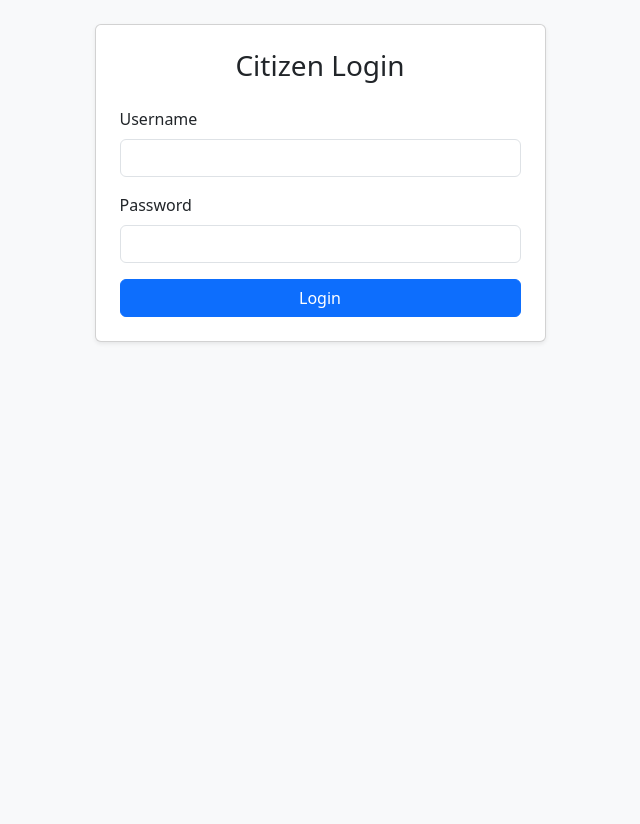
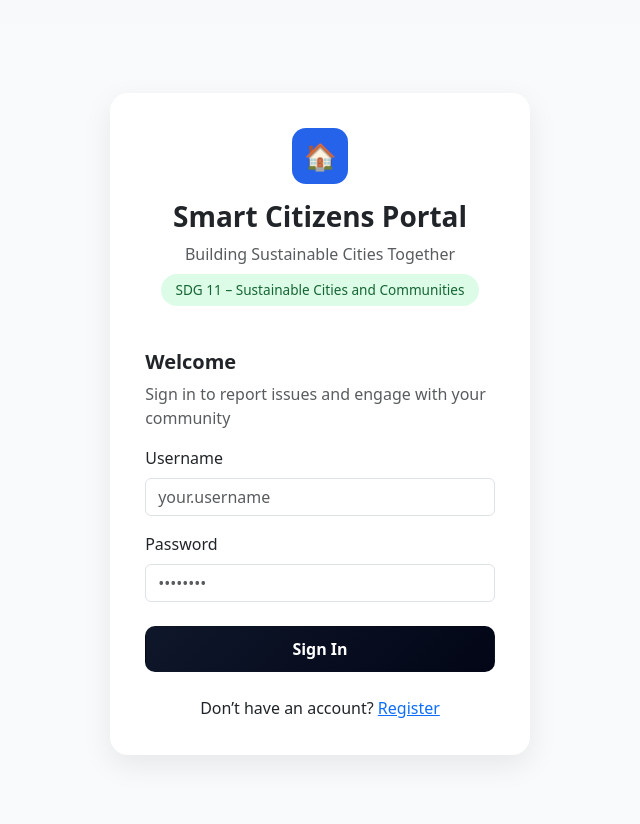
Before and after one commit to albinmmathew/sdg11_project, a Django app: page /login/ in a window 1280 px wide. Shown: the part 56-880 px from the top of the page, without its empty margins (320-960 px from the left). Before the commit the page ends 399 px from the top, so only its background shows below. Run offline with Django 5.2, Linux system fonts and the light colour scheme.

Commit message:
login ui

```diff
--- a/accounts/templates/accounts/login.html
+++ b/accounts/templates/accounts/login.html
@@ -1,10 +1,22 @@
 {% extends 'issues/base.html' %}
+{% block content %}
 
-{% block content %}
-<div class="row justify-content-center">
-    <div class="col-md-5">
-        <div class="card shadow-sm p-4">
-            <h3 class="text-center mb-4">Citizen Login</h3>
+<div class="auth-wrapper">
+    <div class="auth-card text-center">
+
+        <div class="app-icon">🏠</div>
+
+        <h3 class="fw-bold">Smart Citizens Portal</h3>
+        <p class="text-muted mb-2">Building Sustainable Cities Together</p>
+
+        <div class="sdg-badge">
+            SDG 11 – Sustainable Cities and Communities
+        </div>
+
+        <h5 class="fw-semibold text-start mt-4">Welcome</h5>
+        <p class="text-muted text-start">
+            Sign in to report issues and engage with your community
+        </p>
 
         {% if form.errors %}
             <div class="alert alert-danger">
@@ -12,24 +24,36 @@
             </div>
         {% endif %}
 
-            <form method="post">
+        <form method="post" class="text-start">
             {% csrf_token %}
 
             <div class="mb-3">
                 <label class="form-label">Username</label>
-                    <input type="text" name="username" class="form-control" required>
+                <input type="text" name="username"
+                       class="form-control"
+                       placeholder="your.username"
+                       required>
             </div>
 
             <div class="mb-3">
                 <label class="form-label">Password</label>
-                    <input type="password" name="password" class="form-control" required>
+                <input type="password" name="password"
+                       class="form-control"
+                       placeholder="••••••••"
+                       required>
             </div>
 
-                <button type="submit" class="btn btn-primary w-100">
-                    Login
+            <button type="submit" class="btn btn-auth w-100 mt-2">
+                Sign In
             </button>
         </form>
+
+        <p class="text-center mt-4 mb-0">
+            Don’t have an account?
+            <a href="{% url 'register' %}">Register</a>
+        </p>
+
     </div>
 </div>
-</div>
+
 {% endblock %}
--- a/issues/templates/issues/base.html
+++ b/issues/templates/issues/base.html
@@ -2,7 +2,7 @@
 <html lang="en">
 <head>
     <meta charset="UTF-8">
-    <title>Smart Citizen Engagement Platform</title>
+    <title>Smart Citizens Portal</title>
 
     <!-- Bootstrap CSS -->
     <link href="https://cdn.jsdelivr.net/npm/bootstrap@5.3.2/dist/css/bootstrap.min.css" rel="stylesheet">
@@ -35,7 +35,60 @@
 			padding: 6px 12px;
 			font-weight: 600;
 		}
-</style>
+	</style>
+	<style>
+		.auth-wrapper {
+			min-height: 100vh;
+			display: flex;
+			align-items: center;
+			justify-content: center;
+			background: #f8fafc;
+		}
+
+		.auth-card {
+			width: 100%;
+			max-width: 420px;
+			padding: 2.2rem;
+			border-radius: 18px;
+			background: #ffffff;
+			box-shadow: 0 10px 30px rgba(0,0,0,0.08);
+		}
+
+		.app-icon {
+			width: 56px;
+			height: 56px;
+			border-radius: 14px;
+			background: #2563eb;
+			display: flex;
+			align-items: center;
+			justify-content: center;
+			color: white;
+			font-size: 26px;
+			margin: 0 auto 16px;
+		}
+
+		.sdg-badge {
+			display: inline-block;
+			background: #dcfce7;
+			color: #166534;
+			padding: 6px 14px;
+			border-radius: 999px;
+			font-size: 0.85rem;
+			margin-bottom: 20px;
+		}
+
+		.btn-auth {
+			background: linear-gradient(135deg, #0f172a, #020617);
+			color: #fff;
+			border-radius: 10px;
+			padding: 10px;
+			font-weight: 600;
+		}
+
+		.btn-auth:hover {
+			opacity: 0.95;
+		}
+	</style>
 
 </head>
 
```
Also changed, not shown: accounts/templates/accounts/register.html (+36 -14 lines). Lines whose indentation alone changed are shown as unchanged.
